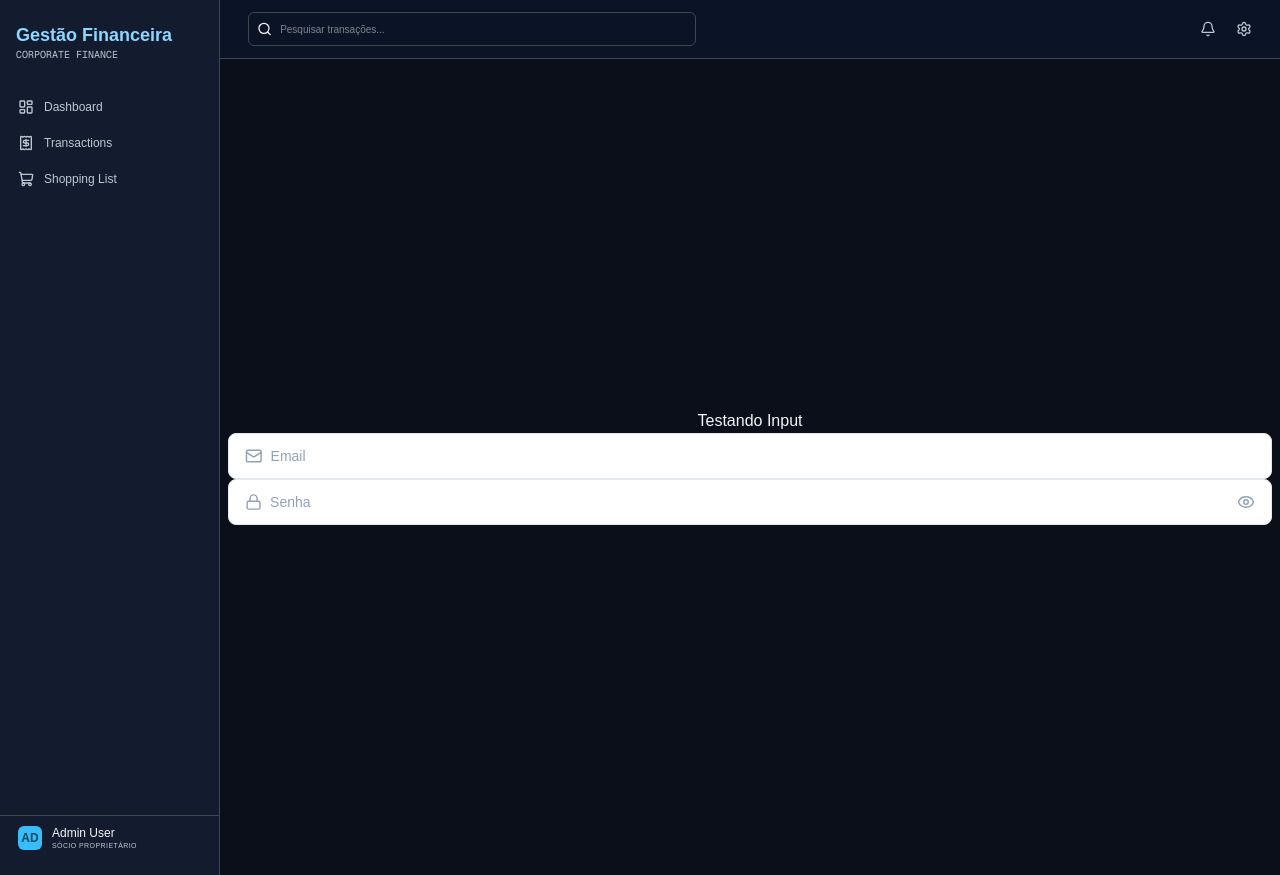
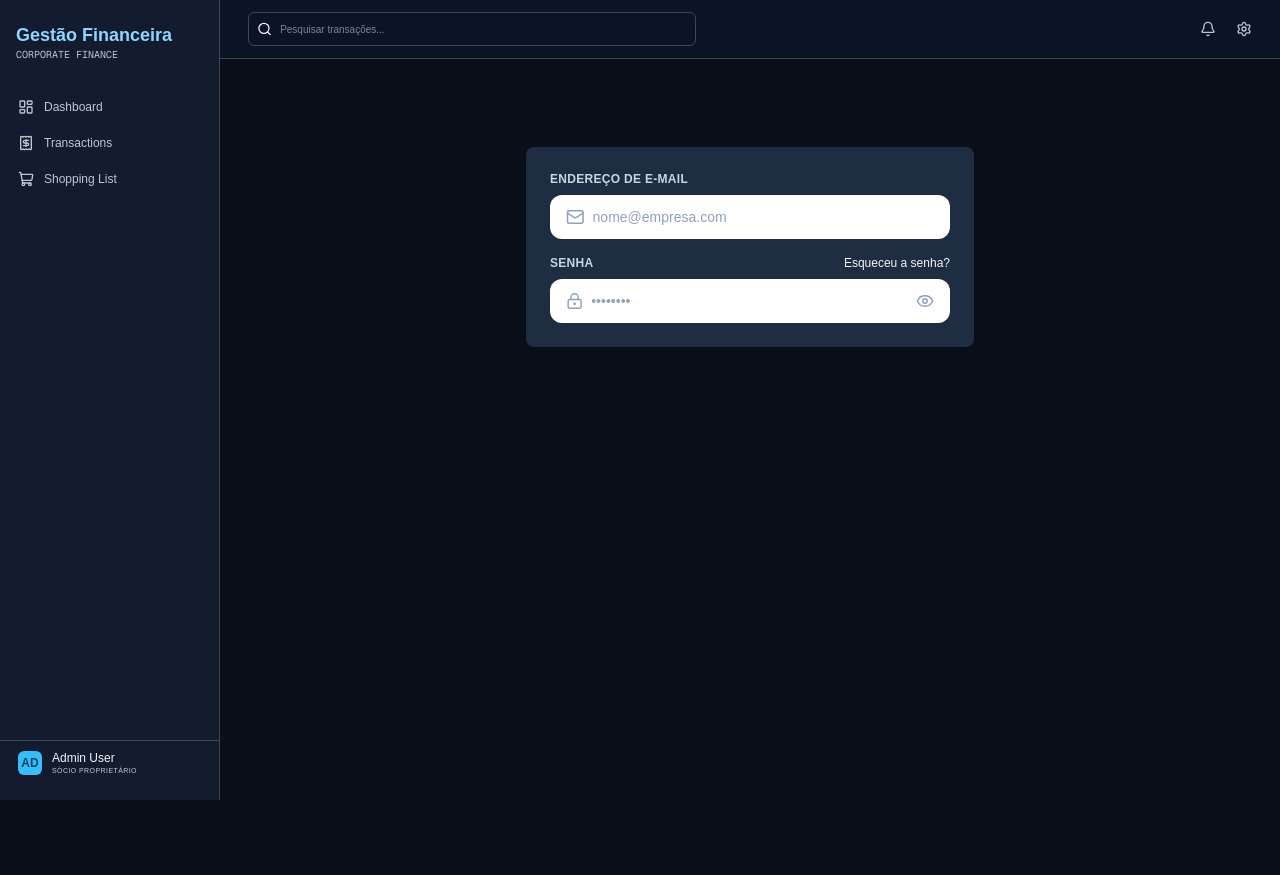
Before and after one commit to lab05-juniando/lab05-frontend, a Next.js app: page /login in a window 1280 px wide. After the commit the page ends 800 px from the top, so only its background shows below. Built offline with nearby package versions, Linux system fonts and the light colour scheme.

Commit message:
input completed

```diff
--- a/app/components/input.tsx
+++ b/app/components/input.tsx
@@ -1,40 +1,39 @@
 "use client";
-//DESCRIÇÃO ABAIXO//
-
-//TROCAR ICONES DE INPUT DE EMAIL E SENHA
-
-// ALTERAR CORRIDO E CORRIGIR//
-
-// CRIAR NOVAS FUNÇÕES PARA INPUTS DE SENHA E EMAIL
 
 import React, { useState } from "react";
-import { Mail, Lock, Eye, EyeOff } from "lucide-react";
+import { Mail, LockKeyhole, Eye, EyeOff } from "lucide-react";
 
 interface InputProps extends React.InputHTMLAttributes<HTMLInputElement> {
     text?: string;
+    rightLabel?: React.ReactNode;
 }
 
-export default function Input({ text, type, ...props }: InputProps) {
+export default function Input({ text, rightLabel, type, ...props }: InputProps) {
     const [showPassword, setShowPassword] = useState(false);
 
     const leftIcon =
         type === "email" ? (
-            <Mail size={18} className="text-slate-400" />
+            <Mail size={20} className="text-slate-400" />
         ) : type === "password" ? (
-            <Lock size={18} className="text-slate-400" />
+            <LockKeyhole size={20} className="text-slate-400" />
         ) : null;
 
     const inputType = type === "password" ? (showPassword ? "text" : "password") : type;
 
     return (
         <div className="flex flex-col gap-1 w-full">
-            {text && (
-                <label className="block text-xs font-semibold uppercase tracking-wide text-slate-400 mb-1">
-                    {text}
-                </label>
+            {(text || rightLabel) && (
+                <div className="flex items-center justify-between mb-1">
+                    {text && (
+                        <label className="text-xs font-semibold uppercase tracking-wide text-slate-300">
+                            {text}
+                        </label>
+                    )}
+                    {rightLabel && <div className="text-xs">{rightLabel}</div>}
+                </div>
             )}
 
-            <div className="flex items-center gap-2 w-full rounded-lg border border-slate-200 bg-white px-4 py-3 focus-within:border-blue-500 transition-colors">
+            <div className="flex items-center gap-2 w-full rounded-xl bg-white px-4 py-3 focus-within:ring-2 focus-within:ring-blue-400 transition-all">
                 {leftIcon}
 
                 <input
--- a/app/login/page.tsx
+++ b/app/login/page.tsx
@@ -5,10 +5,15 @@ import Input from '@/app/components/input';
 
 export default function LoginPage() {
   return (
-    <div className="flex flex-col items-center justify-center min-h-screen py-2">
-      <h1>Testando Input</h1>
-      <Input placeholder="Email" type="email" />
-      <Input placeholder="Senha" type="password" />
+    <div className="flex flex-col gap-4 max-w-md mx-auto mt-20 p-6 bg-[#1F2D42] rounded-lg shadow-md">
+      <Input text="Endereço de E-mail" type="email" placeholder="nome@empresa.com" />
+      <Input text="Senha" type="password" placeholder="••••••••"
+      rightLabel={
+        <a href="/esqueci-senha" className="text-with-400 hover:underline">
+          Esqueceu a senha?
+        </a>
+      }
+      />
     </div>
   );
 }
```
